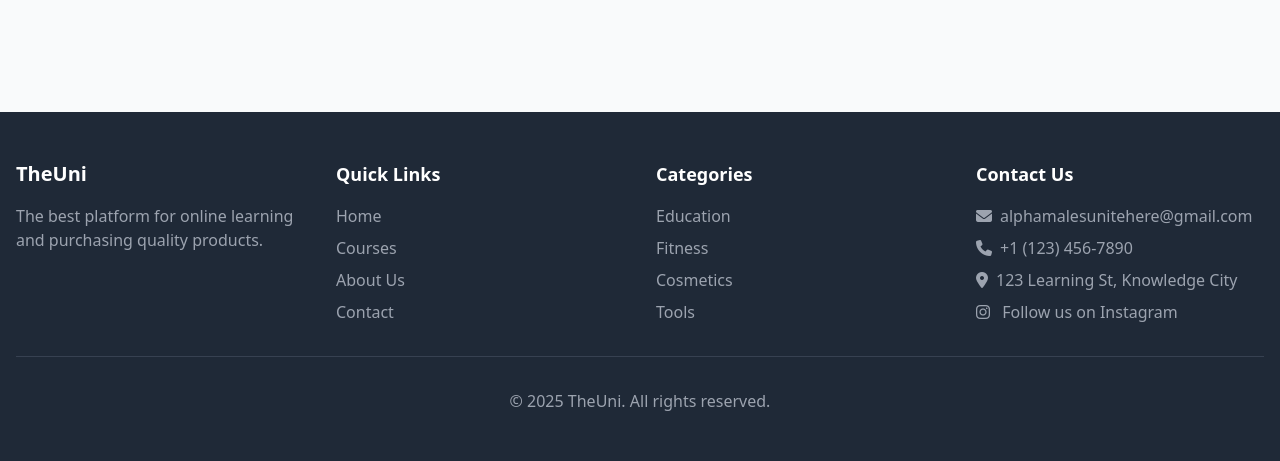
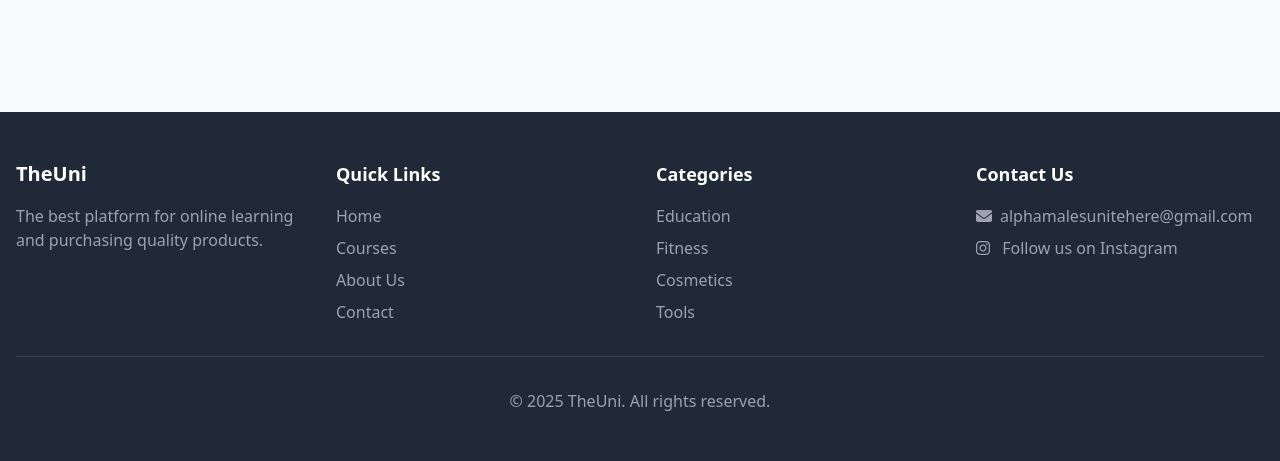
Before and after one commit to Raxan7/course_ecommerce, a Django app: page /course/content/ in a window 1280 px wide. Shown: the part 824-1285 px from the top of the page. Run offline with Django 5.2, Linux system fonts and the light colour scheme; some libraries are stand-ins or nearby versions.

Commit message:
Removed location

```diff
--- a/core/templates/core/partials/_footer.html
+++ b/core/templates/core/partials/_footer.html
@@ -33,14 +33,14 @@
                         <i class="fas fa-envelope mr-2 text-gray-400"></i>
                         <span class="text-gray-400">alphamalesunitehere@gmail.com</span>
                     </li>
-                    <li class="flex items-center">
+                    <!-- <li class="flex items-center">
                         <i class="fas fa-phone mr-2 text-gray-400"></i>
                         <span class="text-gray-400">+1 (123) 456-7890</span>
                     </li>
                     <li class="flex items-center">
                         <i class="fas fa-map-marker-alt mr-2 text-gray-400"></i>
                         <span class="text-gray-400">123 Learning St, Knowledge City</span>
-                    </li>
+                    </li> -->
                     <li class="flex items-center">
                         <a href="https://www.instagram.com/alphamales_gathering?igsh=N25ycjFwcHdxam8y" target="_blank" class="text-gray-400 hover:text-white">
                             <i class="fab fa-instagram mr-2"></i>
```
